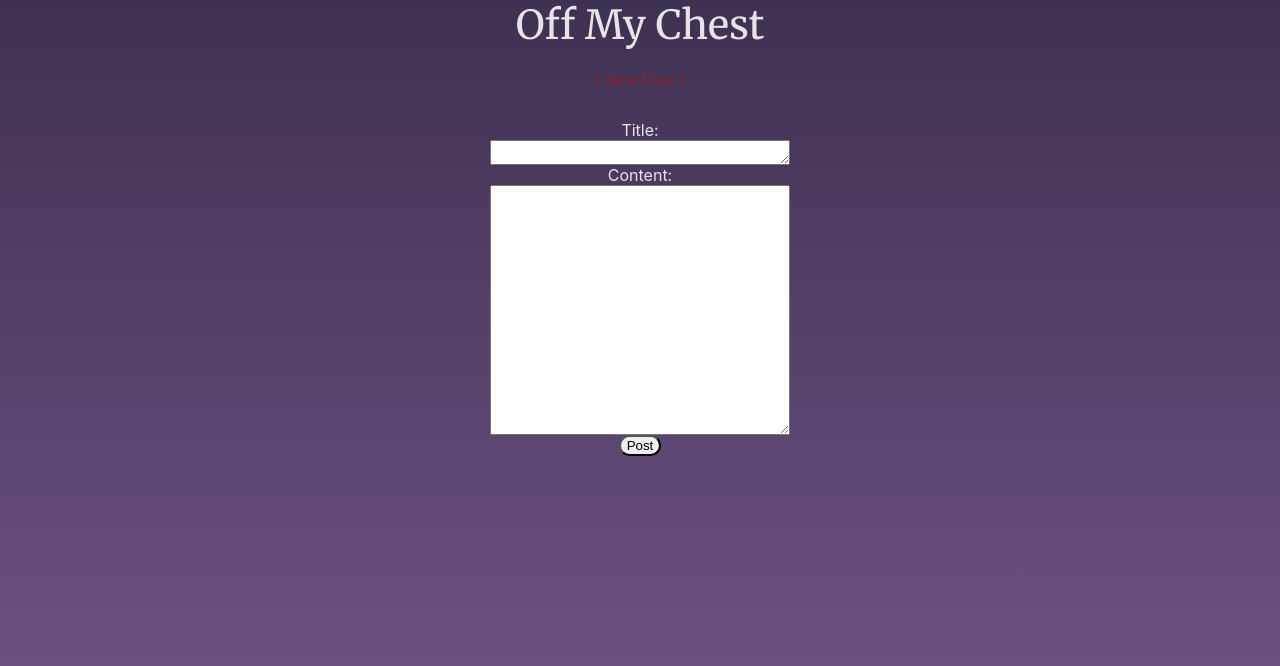
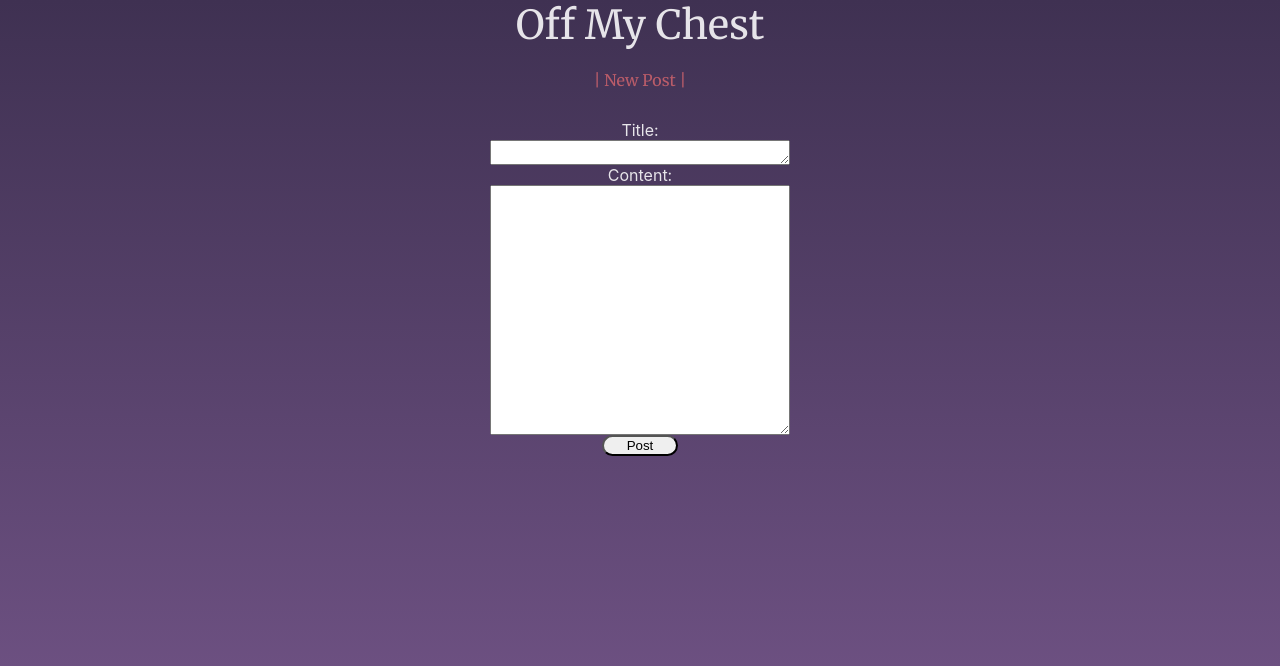
Before and after one commit to MattVegh/off-my-chest-client, a React (Create React App) app: page /newpost in a window 1280 px wide. In both pictures the pointer is over the link "| New Post |". Shown: the top 666 px of the page. Built offline with nearby package versions, Linux system fonts and the light colour scheme; no server answers.

Commit message:
button styling

```diff
--- a/src/Comments/Comments.css
+++ b/src/Comments/Comments.css
@@ -4,7 +4,7 @@
 
 .comment {
     margin-bottom: 10px;
-    background-color: rgb(87, 55, 107);
+    background-color: rgba(48, 24, 59, 0.788);
     padding: 10px;
     margin: 10px;
     white-space: pre-line;
@@ -27,7 +27,13 @@
 }
 
 .add-comment-btn {
+    width: 14%;
     border-radius: 20px;
+}
+
+.add-comment-btn:hover {
+    color: white;
+    background-color: rgba(48, 24, 59, 0.788);
 }
 
 .comments {
--- a/src/Nav/Nav.css
+++ b/src/Nav/Nav.css
@@ -19,5 +19,5 @@ nav {
 }
 
 .make-post-link:hover {
-    color: rgba(161, 26, 26, 0.63);
+    color: rgba(255, 115, 115, 0.63);
 }
--- a/src/NewPost/NewPost.css
+++ b/src/NewPost/NewPost.css
@@ -24,4 +24,10 @@
 
 .post-btn {
   border-radius: 20px;
+  width: 6%;
 }
+
+.post-btn:hover {
+  color: white;
+  background-color: rgba(48, 24, 59, 0.788);
+}
```
